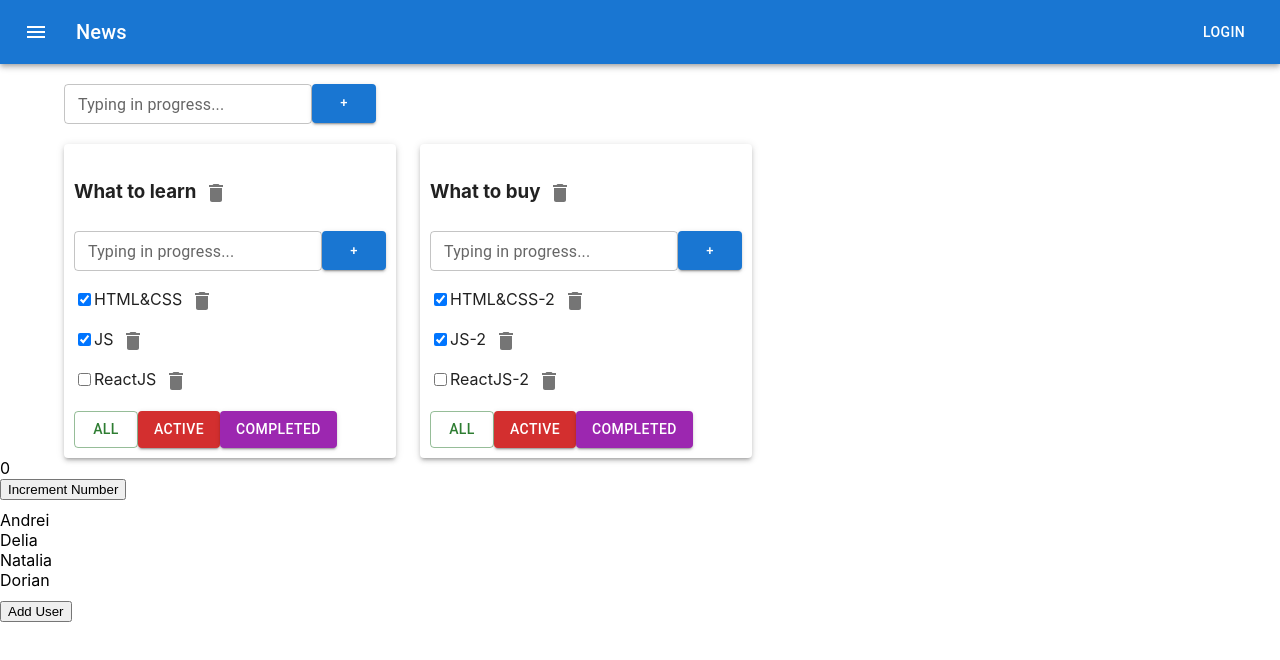
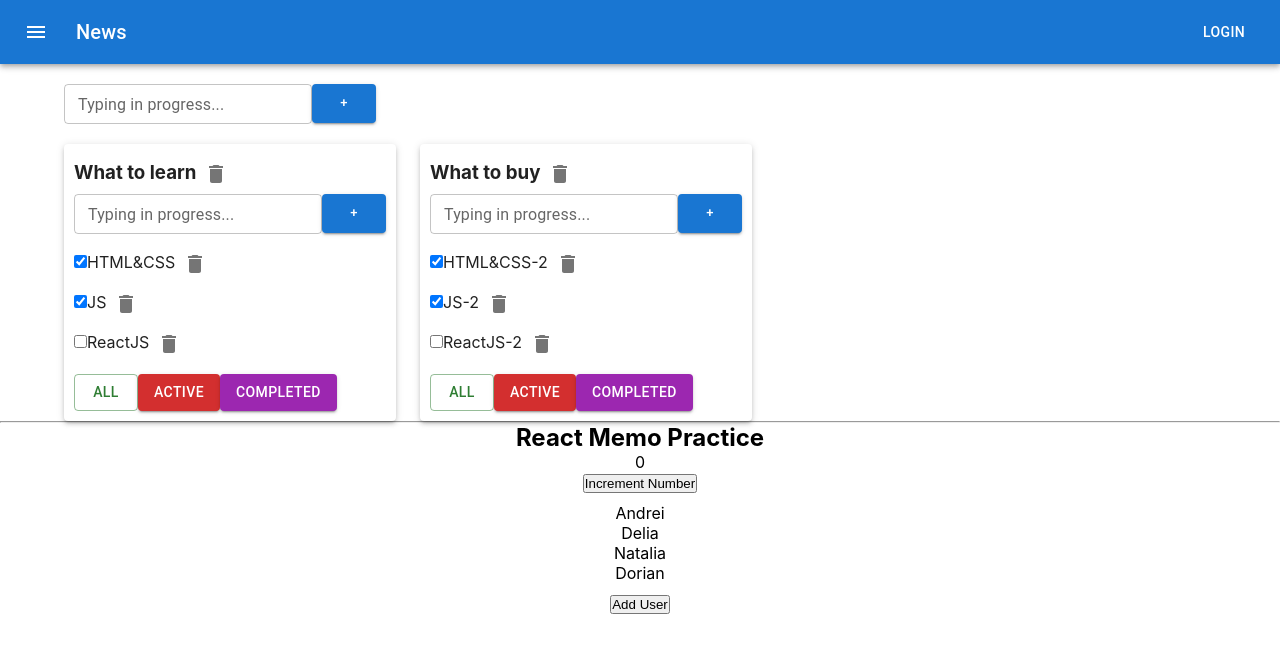
Before and after one commit to andbudha/sandbox, a React (Create React App) app: page / in a window 1280 px wide. Shown: the top 660 px of the page. Built offline with nearby package versions, Linux system fonts and the light colour scheme.

Commit message:
React.memo practicing

```diff
--- /dev/null
+++ b/src/07_react_memo/React_memo.css
@@ -0,0 +1,10 @@
+*{
+    margin: 0;
+    padding: 0;
+    box-sizing: border-box;
+}
+
+.memo_container {
+    margin: 0 auto;
+    text-align: center;
+}
--- a/src/07_react_memo/React_memo.tsx
+++ b/src/07_react_memo/React_memo.tsx
@@ -1,4 +1,5 @@
 import React, {useState} from 'react';
+import './React_memo.css'
 
 
 type UserType = {
@@ -54,15 +55,26 @@ export const ReactMemo = () => {
         {name: 'Natalia', age: 37},
         {name: 'Dorian', age: 1}
     ]);
+
     const[counterValue, setCounterValue]=useState(0);
     console.log('value rendered:', counterValue);
 
+
+    //add user func
+
+    const addUserHandler = () => {
+        const userCopy = users.map(user=>user);
+        userCopy.push({name: 'Mihai', age: 75});
+        setUsers(userCopy);
+    }
+
     return(
-        <div>
+        <div className={'memo_container'}>
+            <h2>React Memo Practice</h2>
             <MessageCounter counterValue={counterValue}/>
             <button onClick={()=>{setCounterValue(counterValue+1)}}>Increment Number</button>
             <Users users={users}/>
-            <button>Add User</button>
+            <button onClick={addUserHandler}>Add User</button>
         </div>
     );
 };
--- a/src/App.tsx
+++ b/src/App.tsx
@@ -130,6 +130,7 @@ function App() {
                 </Grid>
             </Container>
 
+            <hr/>
 
             <ReactMemo/>
 
```
